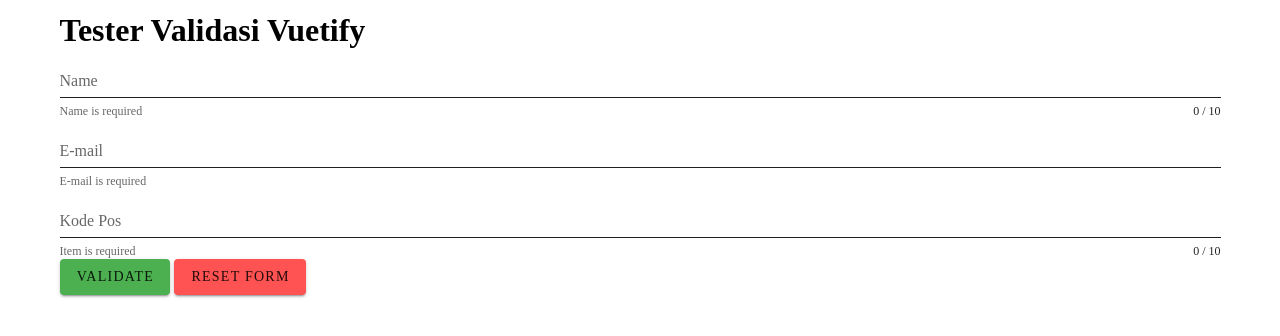
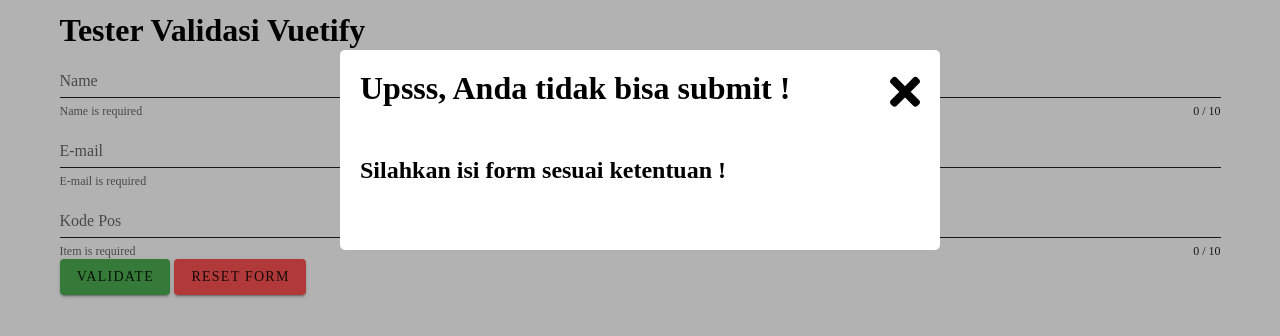
Before and after one commit to AkbarZul/Vuetify, a Vue app: page / in a window 1280 px wide. Both pictures are taken after a click on the button "VALIDATE". Shown: the top 336 px of the page. Built offline with nearby package versions, Linux system fonts and the light colour scheme.

Commit message:
Add validation

```diff
--- a/src/App.vue
+++ b/src/App.vue
@@ -37,18 +37,20 @@
         Reset Form
       </v-btn>
     </v-form>
+    <modal ref="modalName">
+    </modal>
   </v-container>
 </template>
 
 <script>
-// import Modal from "./components/Modal.vue";
+import Modal from "./components/Modal.vue";
 
 export default {
   name: "App",
 
-  // components: {
-  //   Modal,
-  // },
+  components: {
+    Modal,
+  },
 
   data: () => ({
     name: "",
@@ -67,7 +69,15 @@
 
   methods: {
     validate() {
-      this.$refs.form.validate();
+      var vm = this;
+      if(!this.$refs.form.validate()) {
+        this.$refs.modalName.openModal();
+        return
+      }
+
+      console.log("name", vm.name);
+      console.log("email", vm.email);
+      console.log("kode", vm.kode);
     },
     reset() {
       this.$refs.form.reset();
--- a/src/components/Modal.vue
+++ b/src/components/Modal.vue
@@ -5,7 +5,10 @@
 
       <div class="modal__dialog">
         <div class="modal__header">
-          <slot name="header"/>
+          <!-- <slot name="header"/> -->
+          <h1>
+              Upsss, Anda tidak bisa submit !
+          </h1>
           <button type="button" class="modal__close" @click="closeModal()">
             <svg xmlns="http://www.w3.org/2000/svg" viewBox="0 0 352 512">
               <path
@@ -17,12 +20,10 @@
         </div>
 
         <div class="modal__body">
-          <slot name="body"/>
+            <h2>Silahkan isi form sesuai ketentuan !</h2>
+          <!-- <slot name="body"/> -->
         </div>
 
-        <div class="modal__footer">
-          <slot name="footer"/>
-        </div>
       </div>
     </div>
   </transition>
@@ -73,6 +74,7 @@
     background-color: #ffffff;
     position: relative;
     width: 600px;
+    height: 200px;
     margin: 50px auto;
     display: flex;
     flex-direction: column;
@@ -94,6 +96,7 @@
   }
   &__body {
     padding: 10px 20px 10px;
+    margin-top: 30px;
     overflow: auto;
     display: flex;
     flex-direction: column;
```
